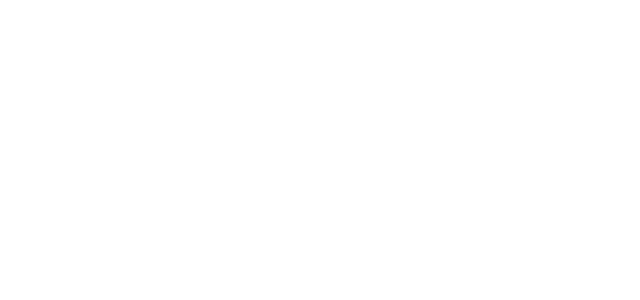
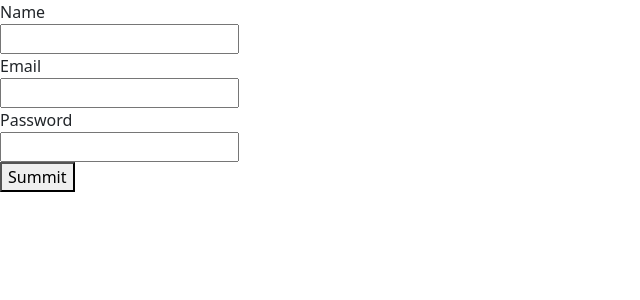
Before and after one commit to Eyasin81/React, a React (Vite) app: page /34 in a window 1280 px wide. Before the commit this address had no page. Shown: the top 300 px of the page, without its empty margins (0-640 px from the left). Built offline with nearby package versions, Linux system fonts and the light colour scheme.

Commit message:
Formik collect data from form

```diff
--- a/package.json
+++ b/package.json
@@ -11,6 +11,7 @@
   },
   "dependencies": {
     "bootstrap": "^5.3.3",
+    "formik": "^2.4.6",
     "react": "^18.3.1",
     "react-bootstrap": "^2.10.4",
     "react-dom": "^18.3.1",
--- a/src/App.jsx
+++ b/src/App.jsx
@@ -21,6 +21,7 @@
 import All from './Pages/All';
 import Assignment_2 from './Pages/27_Assignment_2_Counter_App/Assignment_2';
 import CollectedData from './Pages/28ControlledComponentCollectFformData/CollectedData';
+import FormDataFormik from './Pages/34FormDatausingFormikPackage/FormDataFormik';
 
 
 const App = () => {
@@ -35,6 +36,7 @@
     <Route path="/26" element={<StopPropagation/>}/>
     <Route path="/27" element={<Assignment_2/>}/>
     <Route path="/28" element={<CollectedData/>}/>
+    <Route path="/34" element={<FormDataFormik/>}/>
     </Routes>
     </BrowserRouter>
   );
--- /dev/null
+++ b/src/Pages/34FormDatausingFormikPackage/FormDataFormik.jsx
@@ -0,0 +1,46 @@
+import React from 'react';
+import { useFormik } from 'formik';
+const FormDataFormik = () => {
+   const Formik=useFormik({
+      initialValues:{
+         name:'',
+         email:'',
+         password:''
+      },
+      onSubmit:(values,{resetForm})=>{
+         console.log(values);
+         resetForm()
+      }
+   })
+
+   return (
+      <div>
+      <form onSubmit={Formik.handleSubmit}>
+      <label>Name</label><br/>
+      <input
+      type='text'
+      id="name"
+      value={Formik.values.name}
+      onChange={Formik.handleChange}/>
+      <br/>
+      <label>Email</label><br/>
+      <input
+      type='email'
+      id="email"
+      value={Formik.values.email}
+      onChange={Formik.handleChange}/>
+      <br/>
+      <label>Password</label><br/>
+      <input
+      type='password'
+      id="password"
+      value={Formik.values.password}
+      onChange={Formik.handleChange}/>
+      <br/>
+      <button type='submit'>Summit</button>
+      </form>
+      </div>
+   );
+};
+
+export default FormDataFormik;
```
Also changed, not shown: 1 other file (tests, documents, lock files or other folders).
